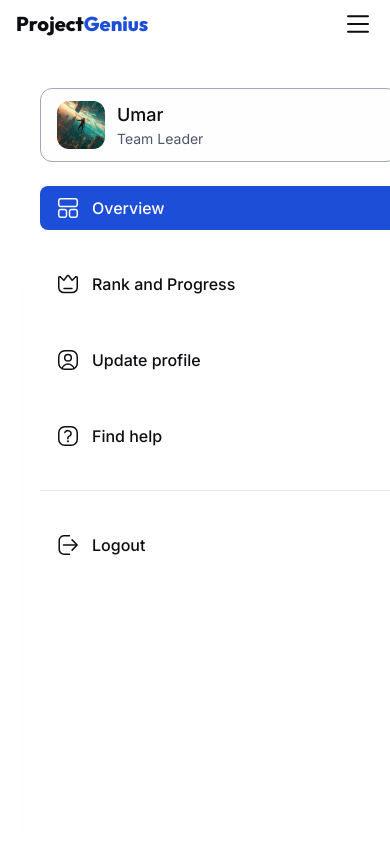
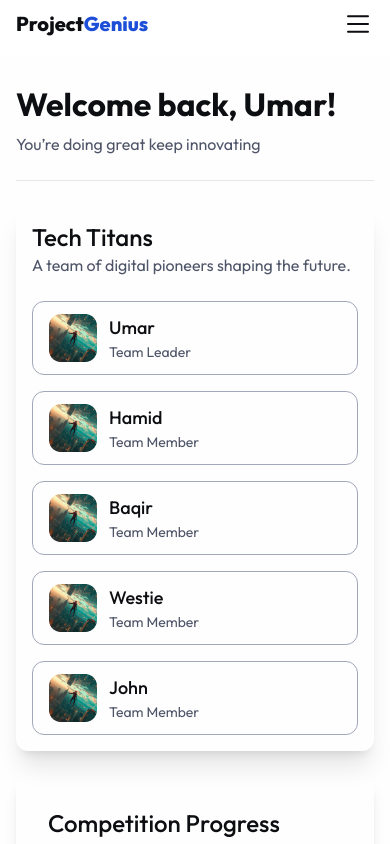
Before and after one commit to itsabubakar/project-genius-front-end, a Next.js app: page /dashboard in a window 390 px wide. Shown: the top 844 px of the page. Built offline with nearby package versions, Linux system fonts and the light colour scheme.

Commit message:
help header desing

```diff
--- a/app/dashboard/layout.js
+++ b/app/dashboard/layout.js
@@ -28,9 +28,9 @@ function Layout ({ children }) {
   }
   return (
 
-    <div className="flex px-6 min-h-screen py-2">
+    <div className="flex gap-4 px:4 md:px-6 min-h-screen py-2">
       {/* Sidebar  *** side bar is kept hidden for the meantime */}
-      <aside className=" inter px-4 lg:px-5 flex py-8 flex-col gap-6 w-full md:relative fixed font-medium h-screen md:w-[260px] lg:w-[300px] bg-white">
+      <aside className=" inter px-4 lg:px-5 hidden md:flex py-8 flex-col gap-6 w-full md:relative fixed font-medium h-screen md:w-[260px] lg:w-[300px] bg-white">
         <Logo
           classname={"hidden md:flex text-2xl font-extrabold cursor-pointer"}
         />
@@ -72,7 +72,7 @@ function Layout ({ children }) {
       <div className="flex-1 flex flex-col">
 
         {/* Content */}
-        <main className="flex-1 px-3 py-6 md:px-6 lg:p-8 bg-greyscale_background_light">
+        <main className="flex-1 px-4 py-6 md:px-6 lg:p-8 bg-greyscale_background_light">
           {overview && (
 
           [children]
--- a/app/dashboard/sections/help.js
+++ b/app/dashboard/sections/help.js
@@ -1,5 +1,15 @@
 export default function Help() {
     return(
-        <>Help</>
+        <section className="flex flex-col px-3 py-6 gap-4">
+
+            <div className="flex flex-col gap-6 items-center">
+                <h2 className="text-[32px] font-bold">Find The Help You Need</h2>
+                <br />
+                <h5 className="text-[24px] font-medium spaci">Frequently Asked Questions</h5>
+
+            </div>
+
+            kk
+        </section>
     )
 }
```
